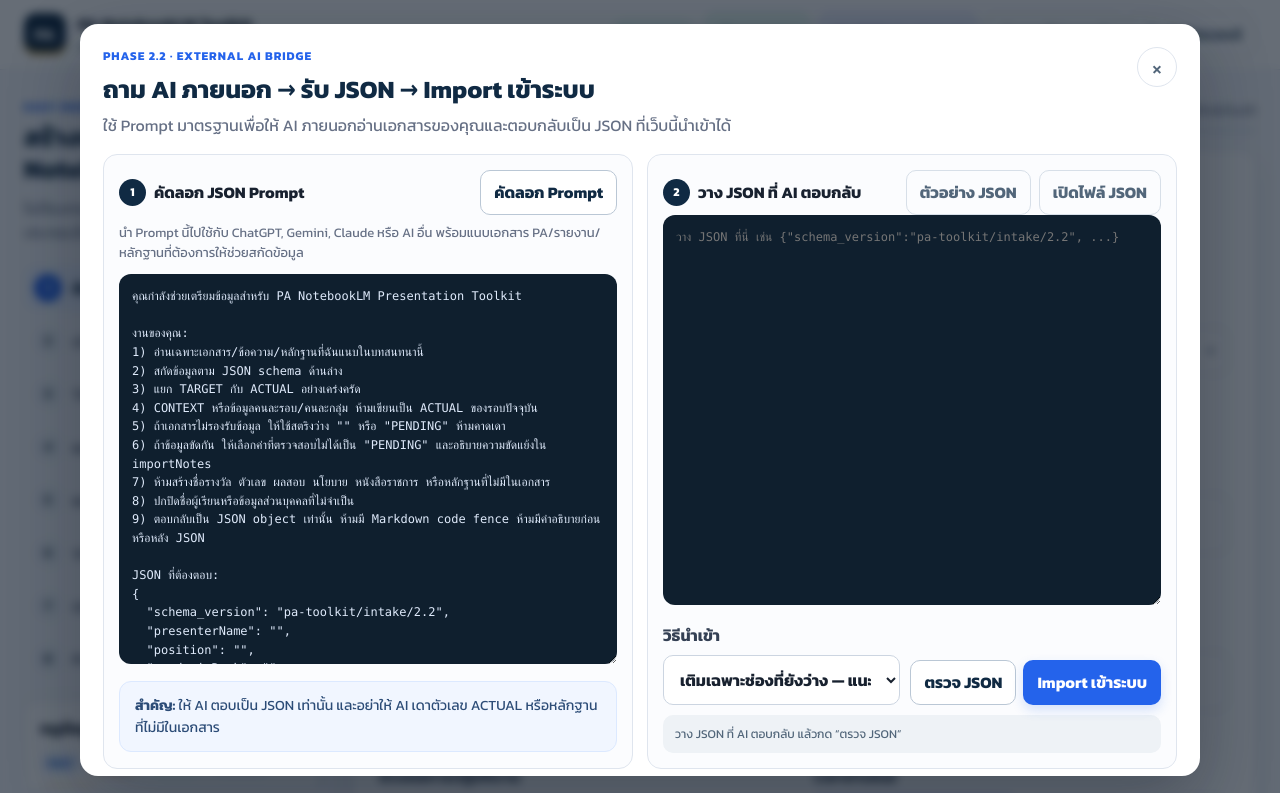
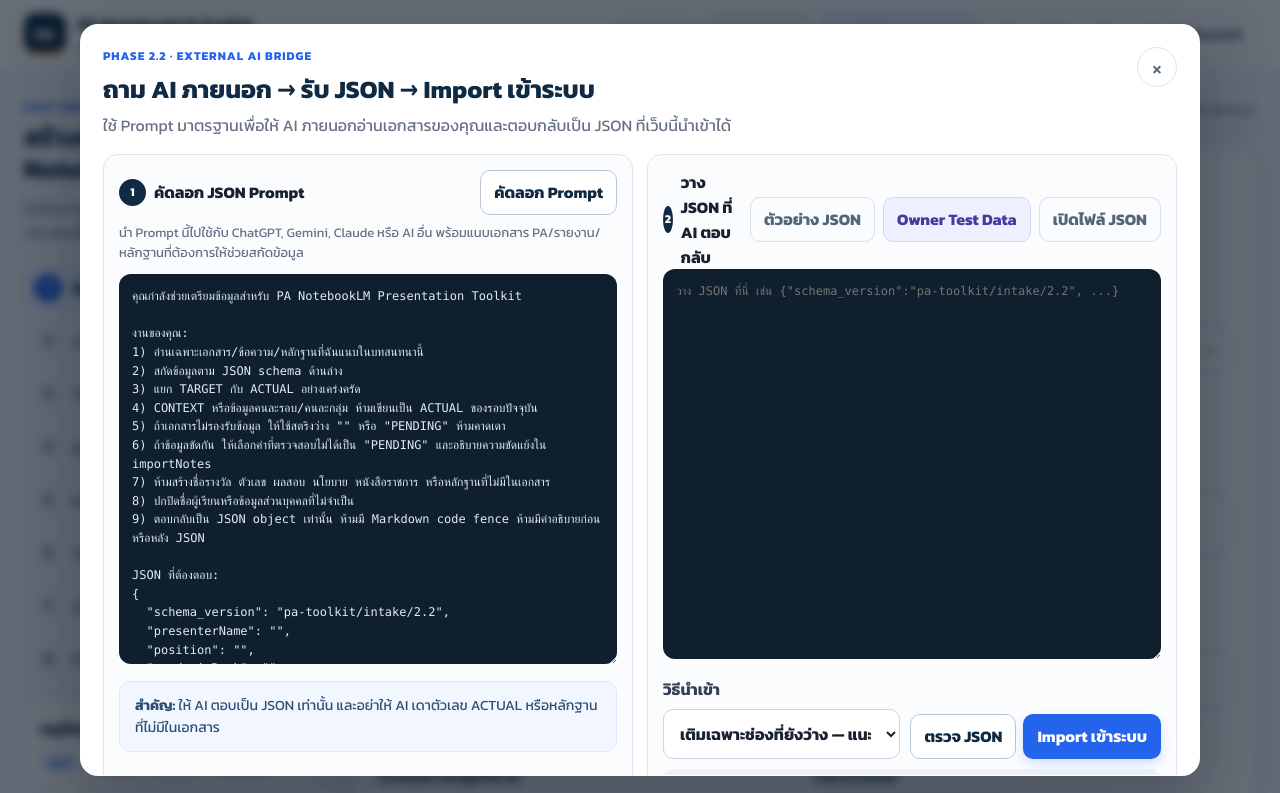
Before and after one commit to infobwd/pa-notebooklm-presentation-toolkit, a plain HTML site: page web/index.html in a window 1280 px wide. Both pictures are taken after a click on the button "AI JSON Assistant". Shown: the top 793 px of the page. Drawn offline with Linux system fonts and the light colour scheme.

Commit message:
feat(web): add owner test data loader

```diff
--- a/web/index.html
+++ b/web/index.html
@@ -450,6 +450,7 @@
             </div>
             <div class="file-actions">
               <button class="btn btn-ghost" id="loadAiJsonExampleBtn" type="button">ตัวอย่าง JSON</button>
+              <button class="btn btn-ai" id="loadOwnerTestDataBtn" type="button">Owner Test Data</button>
               <label class="btn btn-ghost file-label">
                 เปิดไฟล์ JSON
                 <input id="aiJsonFileInput" type="file" accept=".json,application/json" hidden>
```
